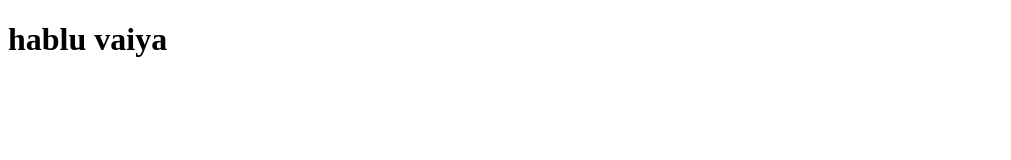
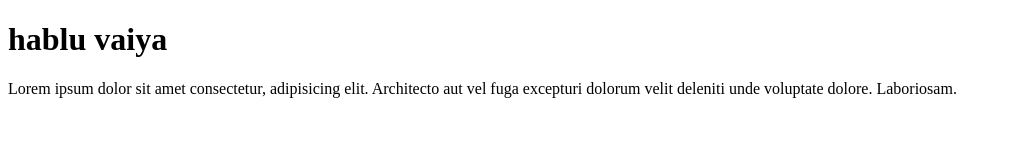
Before and after one commit to akhi268/first-project, a plain HTML site: page index.html in a window 1280 px wide. Shown: the whole page, without its empty margins (0-1011 px from the left). Drawn offline with Linux system fonts and the light colour scheme.

Commit message:
ptag-added

```diff
--- a/index.html
+++ b/index.html
@@ -8,5 +8,6 @@
 </head>
 <body>
     <h1>hablu vaiya</h1>
+    <p> Lorem ipsum dolor sit amet consectetur, adipisicing elit. Architecto aut vel fuga excepturi dolorum velit deleniti unde voluptate dolore. Laboriosam.</p>
 </body>
 </html>
```
